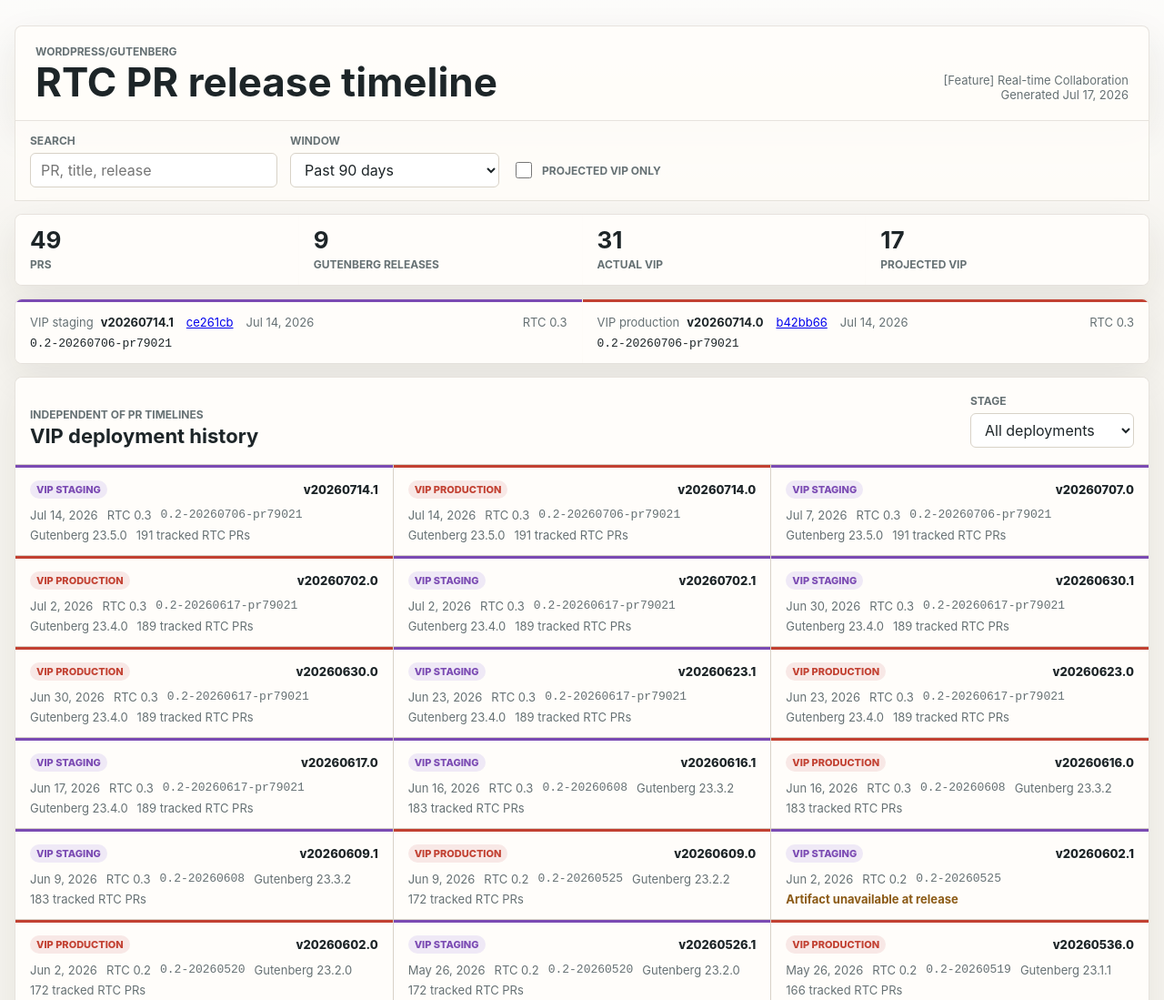
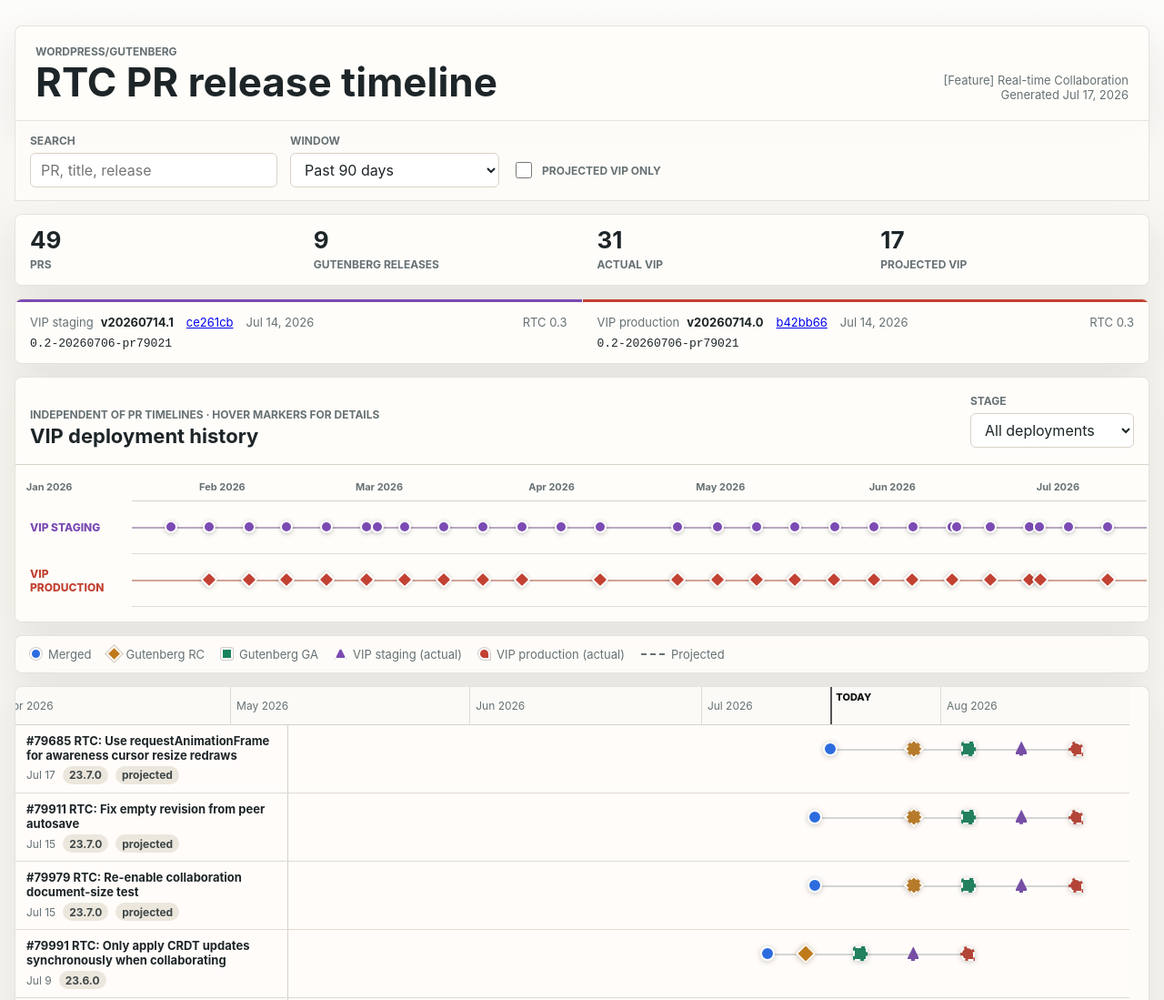
Before and after one commit to Automattic/vip-rtc-release-tracker, a website with bundled scripts: page index.html in a window 1280 px wide. Shown: the top 1099 px of the page at 91% size. Built offline with nearby package versions, Linux system fonts and the light colour scheme.

Commit message:
feat: show VIP deployments as timeline

```diff
--- a/app.js
+++ b/app.js
@@ -4,7 +4,7 @@ import {
 	isProjected,
 	markerLink,
 	renderChannelCards,
-	renderDeploymentList,
+	renderDeploymentTimeline,
 	vipMarkerTooltip,
 } from './render-helpers.mjs';
 
@@ -186,7 +186,7 @@ function renderDeploymentHistory() {
 			deploymentStage.value === 'all' || release.channel === deploymentStage.value
 	);
 	deploymentHistory.innerHTML = releases.length
-		? renderDeploymentList(releases, (value) => formatDate.format(value))
+		? renderDeploymentTimeline(releases, (value) => formatDate.format(value))
 		: '<div class="empty">No deployments match this stage.</div>';
 }
 
--- a/index.html
+++ b/index.html
@@ -40,7 +40,7 @@
 			<section class="deployment-section" aria-labelledby="deployment-heading">
 				<div class="deployment-section-header">
 					<div>
-						<p class="eyebrow">Independent of PR timelines</p>
+						<p class="eyebrow">Independent of PR timelines · Hover markers for details</p>
 						<h2 id="deployment-heading">VIP deployment history</h2>
 					</div>
 					<label class="field deployment-filter">
--- a/render-helpers.mjs
+++ b/render-helpers.mjs
@@ -31,32 +31,98 @@ export function renderChannelCards(channels, formatDate) {
 		.join('');
 }
 
-export function renderDeploymentList(releases, formatDate) {
-	return [...releases]
-		.sort((left, right) => new Date(right.date) - new Date(left.date))
-		.map((release) => {
-			const artifact = release.artifact;
-			const prCount = artifact?.prNumbers?.length || 0;
-			const artifactDetails = artifact
-				? `<span>Gutenberg ${escapeHtml(artifact.gutenbergVersion)}</span>
-					<span>${prCount} tracked RTC PR${prCount === 1 ? '' : 's'}</span>`
-				: '<span class="artifact-unavailable">Artifact unavailable at release</span>';
-			return `<article class="deployment-card ${escapeHtml(release.channel)}">
-				<div class="deployment-heading">
-					<span class="deployment-channel">VIP ${escapeHtml(release.channel)}</span>
-					<a href="${escapeHtml(release.url)}" target="_blank" rel="noreferrer">${escapeHtml(
-						release.name
-					)}</a>
-				</div>
-				<div class="deployment-meta">
-					<span>${escapeHtml(formatDate(new Date(release.date)))}</span>
-					<span>RTC ${escapeHtml(release.rtcPluginVersion)}</span>
-					<code>${escapeHtml(release.gutenbergBuildVersion)}</code>
-					${artifactDetails}
-				</div>
-			</article>`;
-		})
+const dayMs = 24 * 60 * 60 * 1000;
+
+function timelinePosition(value, start, end) {
+	return (((value - start) / (end - start || dayMs)) * 100).toFixed(2);
+}
+
+function deploymentDetails(release, formatDate) {
+	const prCount = release.artifact?.prNumbers?.length || 0;
+	return [
+		`VIP ${release.channel}`,
+		release.name,
+		formatDate(new Date(release.date)),
+		`RTC ${release.rtcPluginVersion}`,
+		release.gutenbergBuildVersion,
+		release.artifact
+			? `Gutenberg ${release.artifact.gutenbergVersion}; ${prCount} tracked RTC PR${
+					prCount === 1 ? '' : 's'
+				}`
+			: 'Artifact unavailable at release',
+	].join(' · ');
+}
+
+function renderTimelineAxis(start, end) {
+	const cursor = new Date(Date.UTC(start.getUTCFullYear(), start.getUTCMonth(), 1));
+	const ticks = [];
+	while (cursor <= end) {
+		ticks.push(`<span class="deployment-tick" style="--position: ${timelinePosition(
+			cursor.getTime(),
+			start.getTime(),
+			end.getTime()
+		)}%;">${escapeHtml(
+			cursor.toLocaleDateString(undefined, {
+				month: 'short',
+				year: 'numeric',
+				timeZone: 'UTC',
+			})
+		)}</span>`);
+		cursor.setUTCMonth(cursor.getUTCMonth() + 1);
+	}
+	return ticks.join('');
+}
+
+function renderDeploymentMarker(release, start, end, formatDate) {
+	const position = timelinePosition(
+		new Date(release.date).getTime(),
+		start.getTime(),
+		end.getTime()
+	);
+	const details = deploymentDetails(release, formatDate);
+	return `<a class="deployment-marker ${escapeHtml(release.channel)}" href="${escapeHtml(
+		release.url
+	)}" target="_blank" rel="noreferrer" style="--position: ${position}%;" aria-label="${escapeHtml(
+		details
+	)}" title="${escapeHtml(details)}"><i aria-hidden="true"></i></a>`;
+}
+
+export function renderDeploymentTimeline(releases, formatDate) {
+	const sorted = [...releases].sort(
+		(left, right) => new Date(left.date) - new Date(right.date)
+	);
+	const first = new Date(sorted[0].date);
+	const last = new Date(sorted.at(-1).date);
+	const start = new Date(first.getTime() - 7 * dayMs);
+	const end = new Date(last.getTime() + 7 * dayMs);
+	const monthCount = Math.max(
+		1,
+		(end.getUTCFullYear() - start.getUTCFullYear()) * 12 +
+			end.getUTCMonth() -
+			start.getUTCMonth() +
+			1
+	);
+	const width = Math.max(1240, monthCount * 180);
+	const lanes = ['staging', 'production']
+		.filter((channel) => sorted.some((release) => release.channel === channel))
+		.map(
+			(channel) => `<div class="deployment-lane ${channel}">
+				<div class="deployment-lane-label">VIP ${escapeHtml(channel)}</div>
+				<div class="deployment-track">${sorted
+					.filter((release) => release.channel === channel)
+					.map((release) => renderDeploymentMarker(release, start, end, formatDate))
+					.join('')}</div>
+			</div>`
+		)
 		.join('');
+
+	return `<div class="deployment-scroller"><div class="deployment-timeline" style="--timeline-width: ${width}px;">
+		<div class="deployment-axis"><div></div><div class="deployment-axis-track">${renderTimelineAxis(
+			start,
+			end
+		)}</div></div>
+		${lanes}
+	</div></div>`;
 }
 
 export function vipMarkerTooltip(marker) {
--- a/styles.css
+++ b/styles.css
@@ -224,74 +224,123 @@ h2 {
 	min-width: 180px;
 }
 
-.deployment-list {
-	display: grid;
-	grid-template-columns: repeat(3, minmax(0, 1fr));
-	gap: 1px;
-	background: var(--line);
+.deployment-scroller {
+	overflow-x: auto;
+	overscroll-behavior-x: contain;
+	background: var(--panel);
 }
 
-.deployment-card {
-	display: grid;
-	gap: 10px;
-	padding: 14px 16px;
-	background: var(--panel);
-	border-top: 3px solid var(--staging);
-	font-size: 13px;
+.deployment-timeline {
+	width: var(--timeline-width);
+	min-width: 100%;
+	padding: 0 16px 16px;
 }
 
-.deployment-card.production {
-	border-top-color: var(--production);
+.deployment-axis,
+.deployment-lane {
+	display: grid;
+	grid-template-columns: 112px 1fr;
 }
 
-.deployment-heading {
+.deployment-axis {
+	height: 40px;
+}
+
+.deployment-axis-track {
+	position: relative;
+	border-bottom: 1px solid var(--line);
+}
+
+.deployment-tick {
+	position: absolute;
+	bottom: 8px;
+	left: var(--position);
+	transform: translateX(6px);
+	color: var(--muted);
+	font-size: 11px;
+	font-weight: 700;
+	white-space: nowrap;
+}
+
+.deployment-lane-label {
 	display: flex;
 	align-items: center;
-	justify-content: space-between;
-	gap: 10px;
-}
-
-.deployment-heading a {
-	color: var(--ink);
-	font-weight: 800;
-	text-decoration: none;
-}
-
-.deployment-heading a:hover {
-	color: var(--merge);
-}
-
-.deployment-channel {
-	padding: 3px 7px;
-	border-radius: 999px;
-	background: color-mix(in srgb, var(--staging) 12%, white);
+	padding-right: 14px;
 	color: var(--staging);
-	font-size: 11px;
+	font-size: 12px;
 	font-weight: 800;
 	letter-spacing: 0;
 	text-transform: uppercase;
 }
 
-.deployment-card.production .deployment-channel {
-	background: color-mix(in srgb, var(--production) 12%, white);
+.deployment-lane.production .deployment-lane-label {
 	color: var(--production);
 }
 
-.deployment-meta {
-	display: flex;
-	flex-wrap: wrap;
-	align-items: center;
-	gap: 6px 10px;
-	color: var(--muted);
+.deployment-track {
+	position: relative;
+	height: 58px;
+	border-bottom: 1px solid rgba(216, 210, 199, 0.78);
 }
 
-.deployment-meta code {
-	overflow-wrap: anywhere;
+.deployment-track::before {
+	position: absolute;
+	top: 28px;
+	right: 0;
+	left: 0;
+	height: 2px;
+	background: color-mix(in srgb, var(--staging) 32%, var(--line));
+	content: '';
 }
 
-.artifact-unavailable {
-	color: #8b5a15;
-	font-weight: 700;
+.deployment-lane.production .deployment-track::before {
+	background: color-mix(in srgb, var(--production) 32%, var(--line));
+}
+
+.deployment-marker {
+	position: absolute;
+	top: 28px;
+	left: var(--position);
+	z-index: 1;
+	display: grid;
+	width: 22px;
+	height: 22px;
+	place-items: center;
+	transform: translate(-50%, -50%);
+	text-decoration: none;
+}
+
+.deployment-marker i {
+	display: block;
+	width: 14px;
+	height: 14px;
+	border: 2px solid white;
+	border-radius: 999px;
+	background: var(--staging);
+	box-shadow: 0 1px 5px rgba(0, 0, 0, 0.24);
+	transition: transform 0.12s ease;
+}
+
+.deployment-marker.production i {
+	border-radius: 3px;
+	background: var(--production);
+	transform: rotate(45deg);
+}
+
+.deployment-marker:hover i,
+.deployment-marker:focus-visible i {
+	transform: scale(1.35);
+}
+
+.deployment-marker.production:hover i,
+.deployment-marker.production:focus-visible i {
+	transform: rotate(45deg) scale(1.35);
+}
+
+.deployment-marker:focus-visible {
+	outline: 2px solid var(--ink);
+	outline-offset: 2px;
+	border-radius: 999px;
 }
 
 .legend {
@@ -582,8 +631,10 @@ h2 {
 		width: 100%;
 	}
 
-	.deployment-list {
-		grid-template-columns: 1fr;
+
+	.deployment-axis,
+	.deployment-lane {
+		grid-template-columns: 92px 1fr;
 	}
 
 	.channel-card {
```
Also changed, not shown: test/render-helpers.test.mjs (+15 -5 lines), README.md, data/pr-release-timeline.json.
